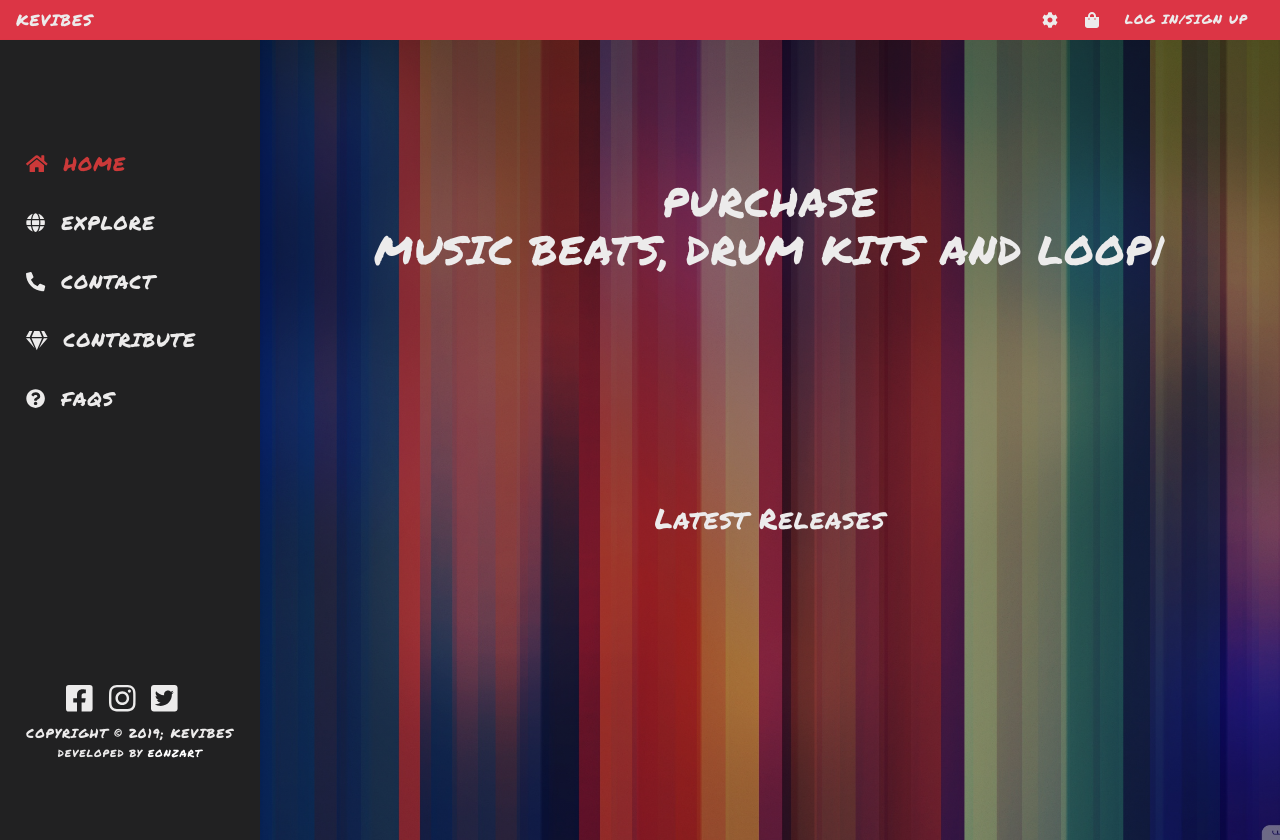
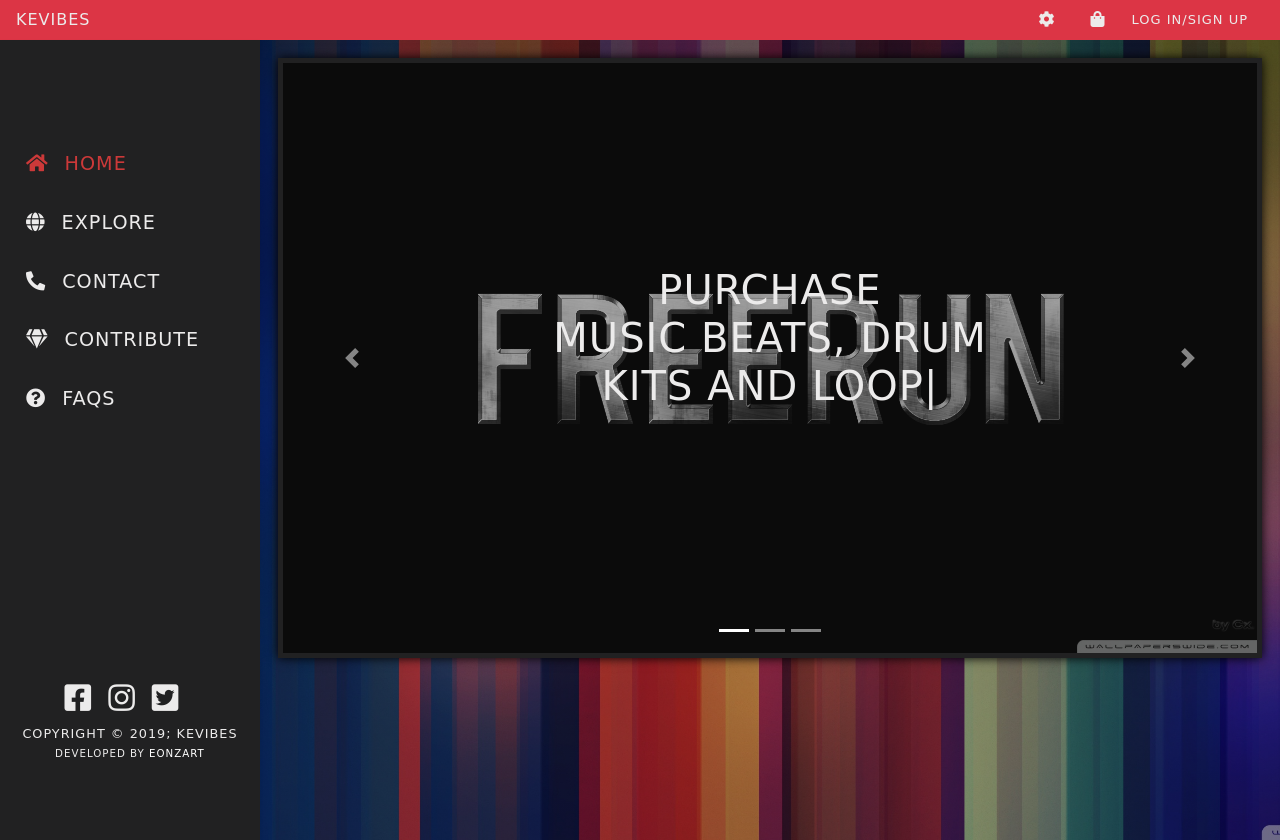
Before and after one commit to Eonsinde/ebbeats, a Django app: page / in a window 1280 px wide. Run offline with Django 3.2, Linux system fonts and the light colour scheme; data that the repository does not hold is empty; some libraries are stand-ins or nearby versions.

Commit message:
modified:   .idea/workspace.xml 	new file:   kevibes/static/kevibes/images/forrest_guitar_2-wallpaper-2400x1350.jpg 	new file:   kevibes/static/kevibes/images/freerun-wallpaper-1920x1080.jpg 	new file:   kevibes/static/kevibes/images/guitar_15-wallpaper-2048x1152.jpg 	new file:   kevibes/static/kevibes/images/guitar_creative_art-wallpaper-2560x1440.jpg 	modified:   kevibes/static/kevibes/static_links.txt 	modified:   kevibes/static/kevibes/style.css 	modified:   kevibes/templates/kevibes/explore.html 	modified:   kevibes/templates/kevibes/index.html 	modified:   kevibes/views.py 	new file:   mediafiles/music_files/Big_Time_Rush_Theme_Song.mp3 	new file:   mediafiles/music_previews/Big_Time_Rush_Theme_Song.mp3

```diff
--- a/kevibes/static/kevibes/style.css
+++ b/kevibes/static/kevibes/style.css
@@ -1,4 +1,4 @@
-@import url('https://fonts.googleapis.com/css?family=Permanent+Marker&display=swap');
+/* @import url('https://fonts.googleapis.com/css?family=Permanent+Marker&display=swap'); */
 
 *{
     margin: 0;
@@ -210,7 +210,32 @@ footer{
 
 .home-content{
     /* background: linear-gradient(rgba(0,0,0,.5), rgba(0, 0, 0, 0.281)), url('./images/colorful_vintage_stripes-wallpaper-2560x1600.jpg') center center/cover; */
+    height: 95vh;
+    position: relative;
+    width: 100%;
 }
+
+#myCarousel{
+    box-shadow: 0 0 10px #000000;
+    height: 600px;
+    padding: 5px;
+}
+
+.carousel-inner{
+    width: 100%;
+    height: 100%;
+}
+
+.carousel-item{
+    height: 100%;
+}
+
+.carousel-img{
+    width: 100%;
+    height: 100%;
+    opacity:.65;
+}
+
 
 #message-input{
     margin-top: 120px;
@@ -289,6 +314,6 @@ footer{
         margin-top: 6px;
         /* background: #212122; */
         padding: 10px 0px;
-        box-shadow: 0 0 10px #000000bc;
+        box-shadow: 0 0 2px #000000bc;
     }
 }
--- a/kevibes/templates/kevibes/index.html
+++ b/kevibes/templates/kevibes/index.html
@@ -10,8 +10,10 @@
     <link rel="stylesheet" href="{% static 'kevibes/bootstrap-4.3.1-dist/css/bootstrap.css' %}">
     <link rel="stylesheet" href="{% static 'kevibes/fontawesome-5/css/all.css' %}">
 
-    <link rel="stylesheet" href="https://stackpath.bootstrapcdn.com/bootstrap/4.4.1/css/bootstrap.min.css" integrity="sha384-Vkoo8x4CGsO3+Hhxv8T/Q5PaXtkKtu6ug5TOeNV6gBiFeWPGFN9MuhOf23Q9Ifjh" crossorigin="anonymous">
-    <link rel="stylesheet" href="https://cdnjs.cloudflare.com/ajax/libs/font-awesome/5.11.2/css/all.css">
+    <!-- <link rel="stylesheet" href="https://stackpath.bootstrapcdn.com/bootstrap/4.4.1/css/bootstrap.min.css" integrity="sha384-Vkoo8x4CGsO3+Hhxv8T/Q5PaXtkKtu6ug5TOeNV6gBiFeWPGFN9MuhOf23Q9Ifjh" crossorigin="anonymous">
+    <link rel="stylesheet" href="https://cdnjs.cloudflare.com/ajax/libs/font-awesome/5.11.2/css/all.css"> -->
+
+
     <link rel="stylesheet" href="{% static 'kevibes/WOW/css/libs/animate.css' %}">
     <link rel="stylesheet" href="{% static 'kevibes/owl-carousel/dist/assets/owl.carousel.min.css' %}">
     <link rel="stylesheet" href="{% static 'kevibes/owl-carousel/dist/assets/owl.theme.default.min.css' %}">
@@ -30,7 +32,7 @@
         </div>
         <div class='h-right d-flex justify-content-md-between align-items-center justify-content-sm-center justify-content-center'>
             <div class="drop-down">
-                <a href="#" class='important-btn mr-2'><img src="" alt=""><i class='fas fa-cog'></i></a>
+                <a href="#" class='important-btn mr-md-3 mr-sm-3 mr-4'><img src="" alt=""><i class='fas fa-cog'></i></a>
                 <div class="drop-down-content bg-dark text-left">
                     {% if user.is_authenticated %}
                         <p class='text-app m-0'>Hi, {{ user.username }}</p>
@@ -43,7 +45,7 @@
                     {% endif %}
                 </div>
             </div>
-            <div class="cart-btn-container mr-3" style='position: relative;'>
+            <div class="cart-btn-container mr-md-3 mr-sm-3 mr-4" style='position: relative;'>
                 <a href="{% url 'kevibes:cart' %}" class='cart-link'><i class='fas fa-shopping-bag'></i></a>
             </div>
             {% if not user.is_authenticated %}
@@ -80,27 +82,33 @@
         </nav>
         <main class='main-content'>
             {% block content %}
-            <section class="p-2 home-content" style='height: 90vh;'>
-                <h1 id='message-input' class='text-uppercase text-center text-app'></h1>
-                <h3 class='text-app text-center py-3' style='position: absolute; bottom: 280px; z-index: 2; width: 96.5%;'>Latest Releases</h3>
-                <div class="owl-carousel owl-theme">
-                     {% for product in products %}
-                        {% if forloop.counter <= 6  %}
-                            <div class="">
-                                <div class="product-placement bg-dark" style='position:relative;'>
-                                    <img src="{% static 'kevibes/images/colorful_vintage_stripes-wallpaper-2560x160.jpg' %}" style='opacity: .7;' height="100%" width="100%" alt="{{ product }} album cover image">
-                                    <div class="product-detail-dropdown slide-right d-flex align-items-center justify-content-center" style="background: linear-gradient(rgba(0,0,0,.5),rgba(0,0,0,.5)), url('{{ product.album.album_cover.url }}') center center; background-size: cover;">
-                                        <div class='text-app'>
-                                            <div>Album: {{ product.album }}</div>
-                                            <div>Ratings: ******</div>
-                                            More Details: <a class='text-danger' href="{% url 'kevibes:album-detail' product.album.pk %}">View</a>
-                                        </div>
-                                    </div>
-                                </div>
-                                <div class='p-2 bg-dark text-app text-center'>{{ product }}</div>
-                            </div>
-                        {% endif %}
-                    {% endfor %}<!-- end of for loop -->
+            <section class="p-2 home-content">
+                <h1 id="message-input" class="text-uppercase text-center text-app" style="position: absolute; z-index: 2; width:50%; top: 13.5pc; right:0; left: 0; margin: auto;"></h1>
+                <div id="myCarousel" class="carousel slide bg-dark" data-ride="carousel">
+                    <ol class="carousel-indicators">
+                      <li data-target="#myCarousel" data-slide-to="0" class="active"></li>
+                      <li data-target="#myCarousel" data-slide-to="1" class=""></li>
+                      <li data-target="#myCarousel" data-slide-to="2" class=""></li>
+                    </ol>
+                    <div class="carousel-inner">
+                      <div class="carousel-item active">
+                        <img class="first-slide carousel-img"  src="{% static 'kevibes/images/freerun-wallpaper-1920x1080.jpg' %}" alt="First slide">
+                      </div>
+                      <div class="carousel-item">
+                        <img class="second-slide carousel-img" src="{% static 'kevibes/images/forrest_guitar_2-wallpaper-2400x1350.jpg' %}" alt="Second slide">
+                      </div>
+                      <div class="carousel-item">
+                        <img class="third-slide carousel-img" src="{% static 'kevibes/images/guitar_15-wallpaper-2048x1152.jpg' %}" alt="Third slide">
+                      </div>
+                    </div>
+                    <a class="carousel-control-prev" href="#myCarousel" role="button" data-slide="prev">
+                      <span class="carousel-control-prev-icon" aria-hidden="true"></span>
+                      <span class="sr-only">Previous</span>
+                    </a>
+                    <a class="carousel-control-next" href="#myCarousel" role="button" data-slide="next">
+                      <span class="carousel-control-next-icon" aria-hidden="true"></span>
+                      <span class="sr-only">Next</span>
+                    </a>
                 </div>
             </section>
             {% endblock %}
@@ -110,9 +118,10 @@
 
 
     <script src="https://cdn.jsdelivr.net/npm/popper.js@1.16.0/dist/umd/popper.min.js" integrity="sha384-Q6E9RHvbIyZFJoft+2mJbHaEWldlvI9IOYy5n3zV9zzTtmI3UksdQRVvoxMfooAo" crossorigin="anonymous"></script>
-    <script src="https://stackpath.bootstrapcdn.com/bootstrap/4.4.1/js/bootstrap.min.js" integrity="sha384-wfSDF2E50Y2D1uUdj0O3uMBJnjuUD4Ih7YwaYd1iqfktj0Uod8GCExl3Og8ifwB6" crossorigin="anonymous"></script>
-    <script src="https://cdnjs.cloudflare.com/ajax/libs/font-awesome/5.11.2/js/all.js"></script>
+    <!-- <script src="https://stackpath.bootstrapcdn.com/bootstrap/4.4.1/js/bootstrap.min.js" integrity="sha384-wfSDF2E50Y2D1uUdj0O3uMBJnjuUD4Ih7YwaYd1iqfktj0Uod8GCExl3Og8ifwB6" crossorigin="anonymous"></script>
+    <script src="https://cdnjs.cloudflare.com/ajax/libs/font-awesome/5.11.2/js/all.js"></script> -->
     <script src="https://cdnjs.cloudflare.com/ajax/libs/typeit/6.1.1/typeit.min.js"></script>
+    <script src="{% static 'kevibes/bootstrap-4.3.1-dist/js/bootstrap.js' %}"></script>
     <script src="{% static 'kevibes/typeit-master/dist/typeit.min.js' %}"></script>
     <script src="{% static 'kevibes/owl-carousel/dist/owl.carousel.js' %}"></script>
     <script src="{% static 'kevibes/WOW/dist/wow.js' %}"></script>
--- a/kevibes/views.py
+++ b/kevibes/views.py
@@ -33,26 +33,33 @@ def explore(request):
     products = Product.objects.all()
     albums = Album.objects.all()
     genres = Genre.objects.all()
+    paginator = Paginator(products, 12)
+    page = request.GET.get('page')
+    products_list = paginator.get_page(page)
     if request.method == 'GET' and request.GET.get('query'):
         query = request.GET.get('query')
         query_results = products.filter(name__icontains=f'{query}')
-        paginator = Paginator(query_results, 6)
-        page = request.GET.get('page')
-        products_list = paginator.get_page(page)
-        context = {'products': products_list, 'albums': albums, 'genres': genres}
-        return render(request, 'kevibes/explore.html', context)
+        if query_results:
+            paginator = Paginator(query_results, 6)
+            page = request.GET.get('page')
+            products_list = paginator.get_page(page)
+            context = {'products': products_list, 'albums': albums, 'genres': genres}
+            return render(request, 'kevibes/explore.html', context)
+        else:
+            context = {'products': products_list, 'albums': albums, 'genres': genres, 'res_msg': "search result not found"}
+            return render(request, 'kevibes/explore.html', context)
     elif request.method == 'GET' and (request.GET.get('album') or request.GET.get('category') or request.GET.get('genre') or request.GET.get('price')):
-        products = request.session.get('products_list')
         f = ProductFilter(request.GET, queryset=products)
-        paginator = Paginator(f.qs, 6)
-        page = request.GET.get('page')
-        products_list = paginator.get_page(page)
-        context = {'products': products_list, 'albums': albums, 'genres': genres, 'filter': True}
-        return render(request, 'kevibes/explore.html', context)
+        if f.qs.exists():
+            paginator = Paginator(f.qs, 6)
+            page = request.GET.get('page')
+            products_list = paginator.get_page(page)
+            context = {'products': products_list, 'albums': albums, 'genres': genres}
+            return render(request, 'kevibes/explore.html', context)
+        else:
+            context = {'products': products_list, 'albums': albums, 'genres': genres, 'res_msg': "No match found for filters"}
+            return render(request, 'kevibes/explore.html', context)
     else:
-        paginator = Paginator(products, 12)
-        page = request.GET.get('page')
-        products_list = paginator.get_page(page)
         context = {'products': products_list, 'albums': albums, 'genres': genres}
         return render(request, 'kevibes/explore.html', context)
 
```
Also changed, not shown: kevibes/static/kevibes/static_links.txt (+26 -2 lines), kevibes/templates/kevibes/explore.html (+13 -0 lines), kevibes/static/kevibes/images/forrest_guitar_2-wallpaper-2400x1350.jpg (added), kevibes/static/kevibes/images/freerun-wallpaper-1920x1080.jpg (added), kevibes/static/kevibes/images/guitar_15-wallpaper-2048x1152.jpg (added), kevibes/static/kevibes/images/guitar_creative_art-wallpaper-2560x1440.jpg (added), 2 other files.
